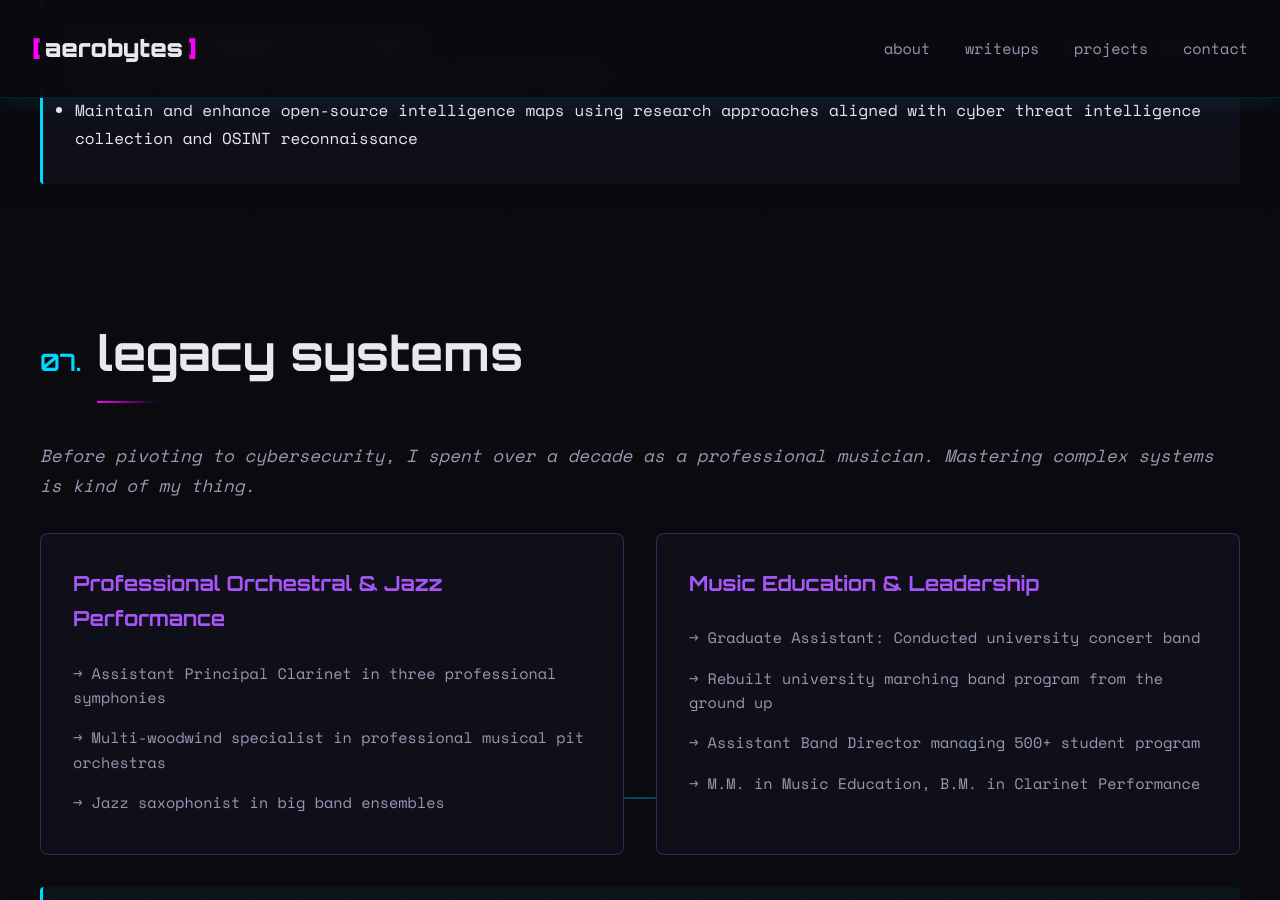
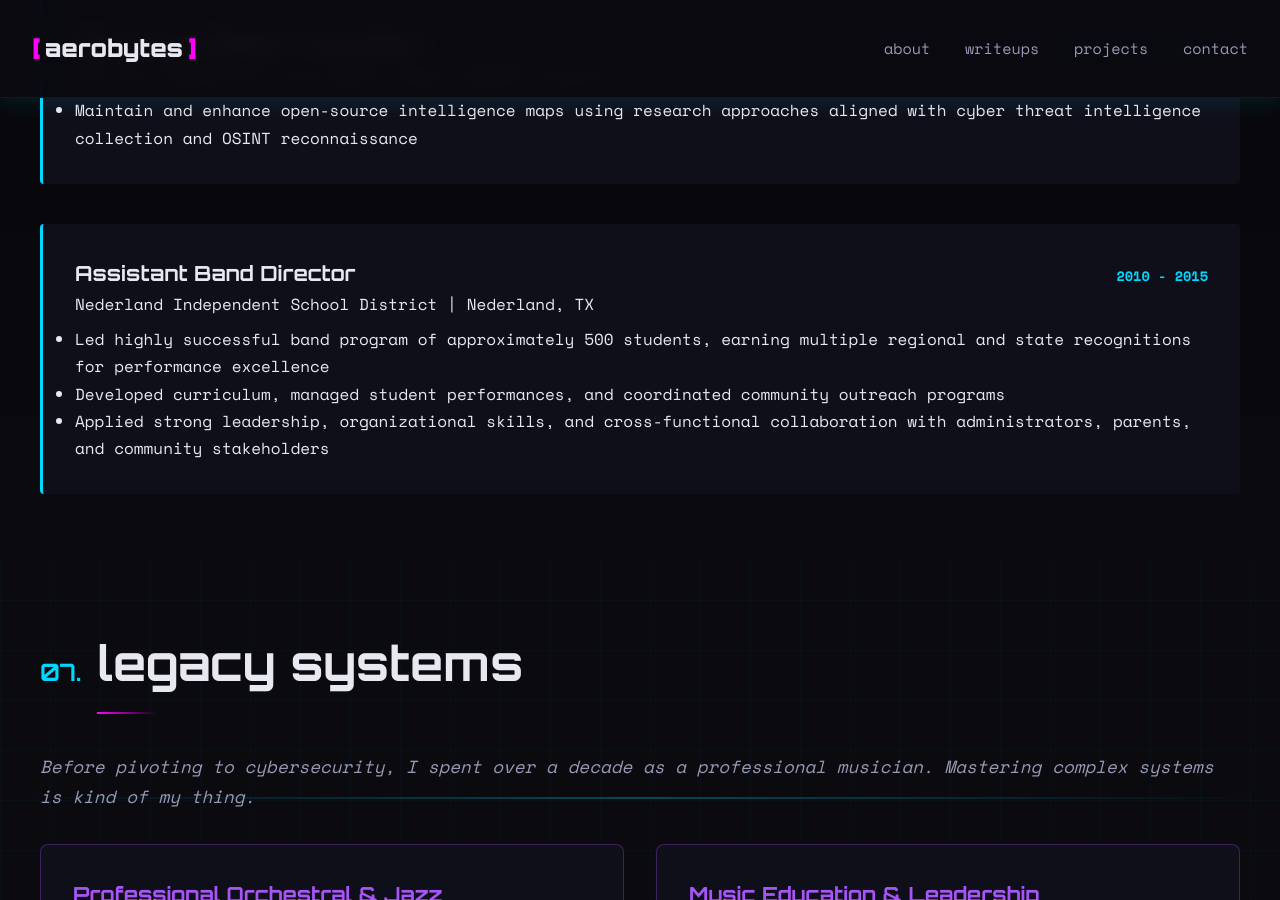
Before and after one commit to Aeronique/aerobytes-site, a Jekyll site: the page built from about.html, in a window 1280 px wide and 900 px high, scrolled down 4762 px. Built offline with Jekyll 4.4.1, drawn with Linux system fonts in a browser that asks for light colours; some of the changed text lies outside the part shown.

Commit message:
Add files via upload

```diff
--- a/about.html
+++ b/about.html
@@ -12,7 +12,7 @@ title: About
         </h2>
         <div class="about-content">
             <div class="about-text">
-                <p class="lead">I'm <span class="name-highlight">Michelle Duell</span>, transitioning from military intelligence to cybersecurity with a focus on defensive security and threat intelligence.</p>
+                <p class="lead">I'm <span class="name-highlight">Elle "Aeronique" Duell</span>, transitioning from military intelligence to cybersecurity with a focus on defensive security and threat intelligence.</p>
 
                 <p>I serve in the Army Reserve in intelligence, where I've spent years analyzing patterns, tracking adversaries, and turning complex data into actionable insights. Those same skills translate directly to what I'm passionate about now: blue team operations, incident response, and threat hunting.</p>
 
@@ -162,7 +162,7 @@ title: About
                     <h3 class="education-degree">Undergraduate Certificate, Computers and Networking</h3>
                     <span class="education-date">2022</span>
                 </div>
-                <p class="education-school">American Military University</p>
+                <p class="education-school">American Military University | GPA: 4.0</p>
             </div>
 
             <div class="education-item">
@@ -247,6 +247,21 @@ title: About
                     <li>Maintain and enhance open-source intelligence maps using research approaches aligned with cyber threat intelligence collection and OSINT reconnaissance</li>
                 </ul>
             </div>
+
+            <div class="experience-item">
+                <div class="experience-header">
+                    <div>
+                        <h3 class="experience-title">Assistant Band Director</h3>
+                        <p class="experience-company">Nederland Independent School District | Nederland, TX</p>
+                    </div>
+                    <span class="experience-date">2010 - 2015</span>
+                </div>
+                <ul class="experience-responsibilities">
+                    <li>Led highly successful band program of approximately 500 students, earning multiple regional and state recognitions for performance excellence</li>
+                    <li>Developed curriculum, managed student performances, and coordinated community outreach programs</li>
+                    <li>Applied strong leadership, organizational skills, and cross-functional collaboration with administrators, parents, and community stakeholders</li>
+                </ul>
+            </div>
         </div>
     </div>
 </section>
```
